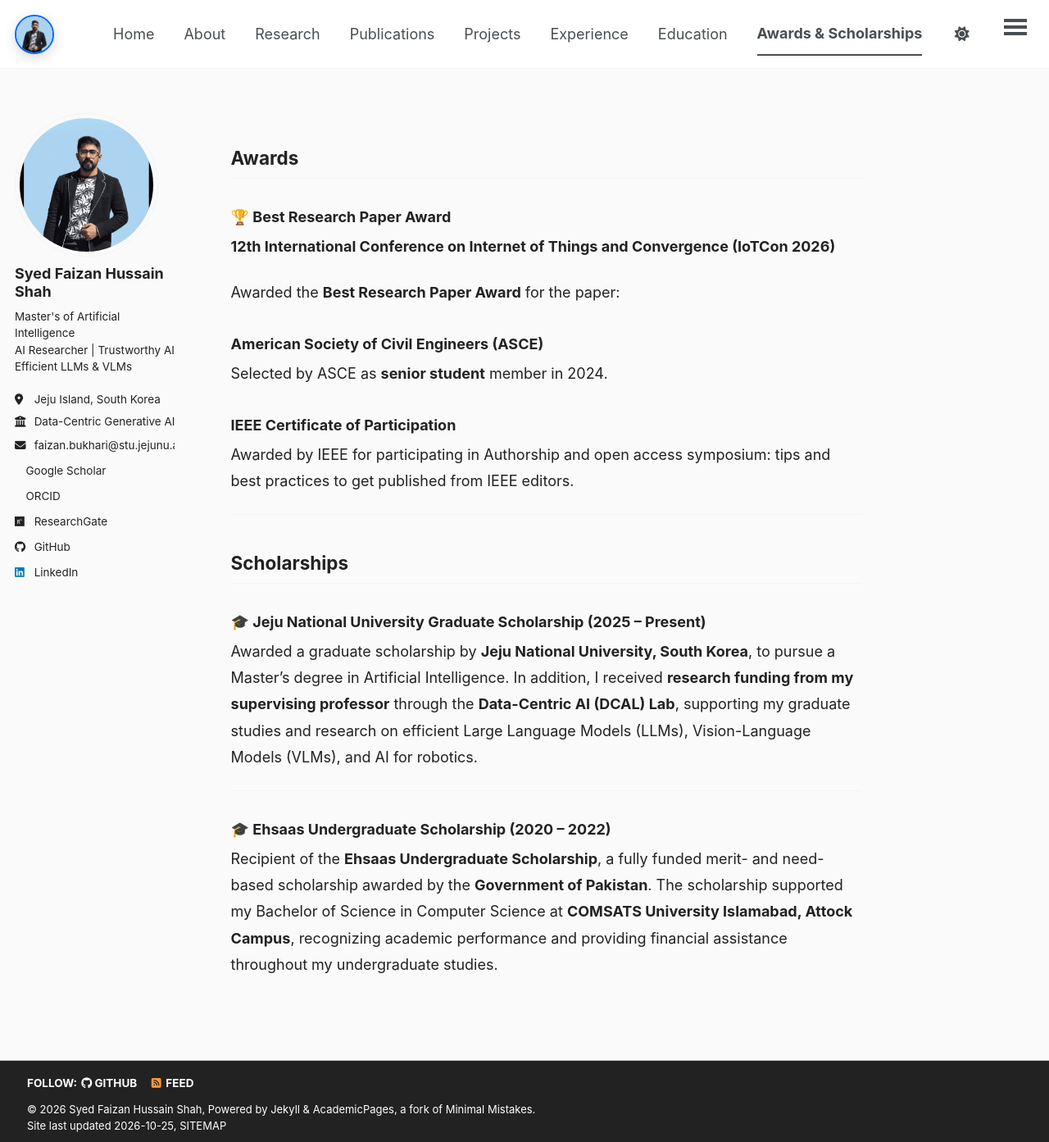
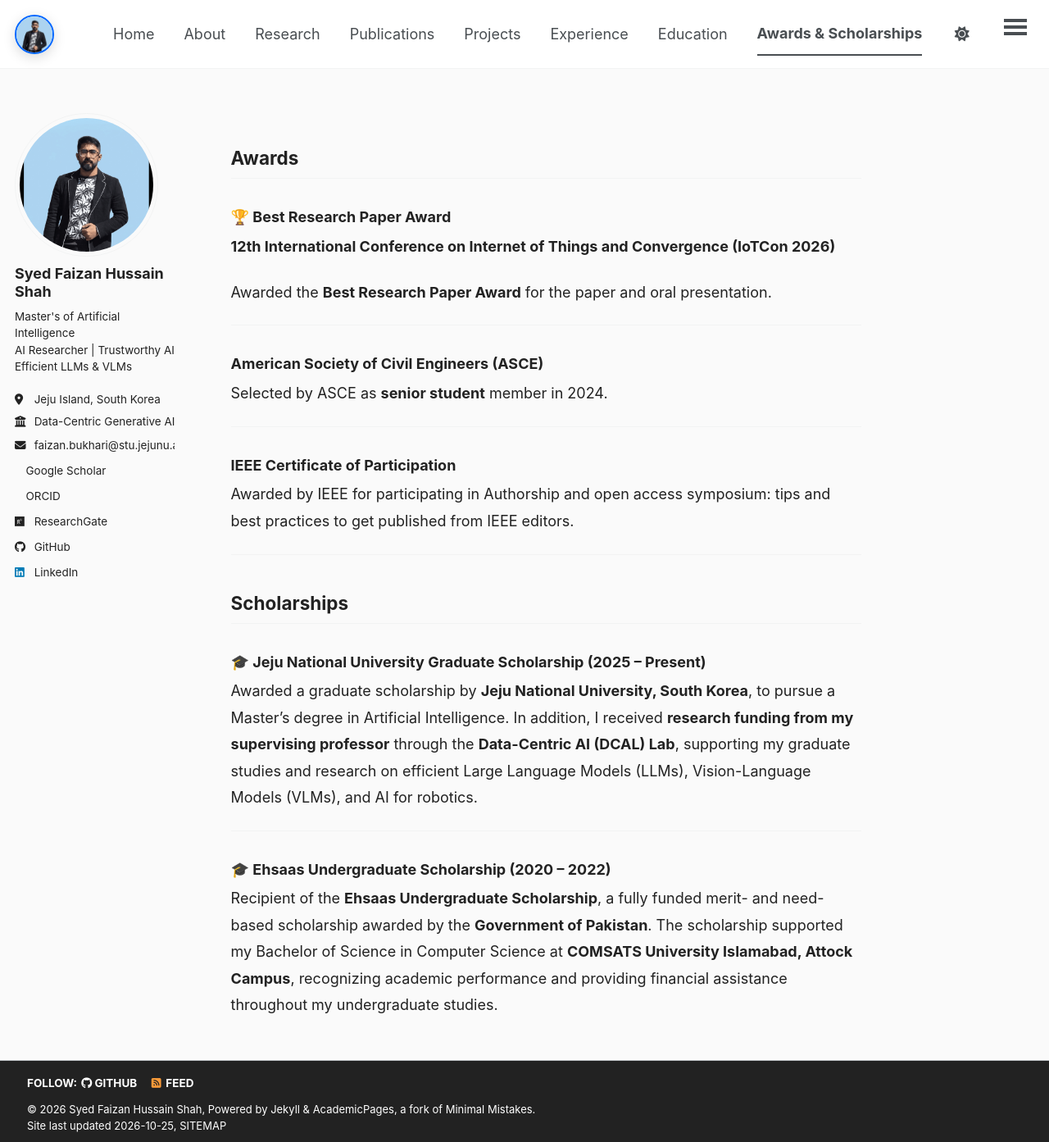
Before and after one commit to Fazi743/Fazi743.github.io, a Jekyll site: the page built from _pages/awards.md, in a window 1280 px wide and 1393 px high. Shown: the whole window at 82% size. Built offline with Jekyll 4.4.1, drawn with Linux system fonts in a browser that asks for light colours; a style sheet for code colours, icons or effects is not loaded.

Commit message:
Update awards.md

```diff
--- a/_pages/awards.md
+++ b/_pages/awards.md
@@ -10,11 +10,15 @@
 ### 🏆 Best Research Paper Award
 **12th International Conference on Internet of Things and Convergence (IoTCon 2026)**
 
-Awarded the **Best Research Paper Award** for the paper:
+Awarded the **Best Research Paper Award** for the paper and oral presentation.
+
+---
 
 ### American Society of Civil Engineers (ASCE)
 
 Selected by ASCE as **senior student** member in 2024.
+
+---
 
 ### IEEE Certificate of Participation
 
```
